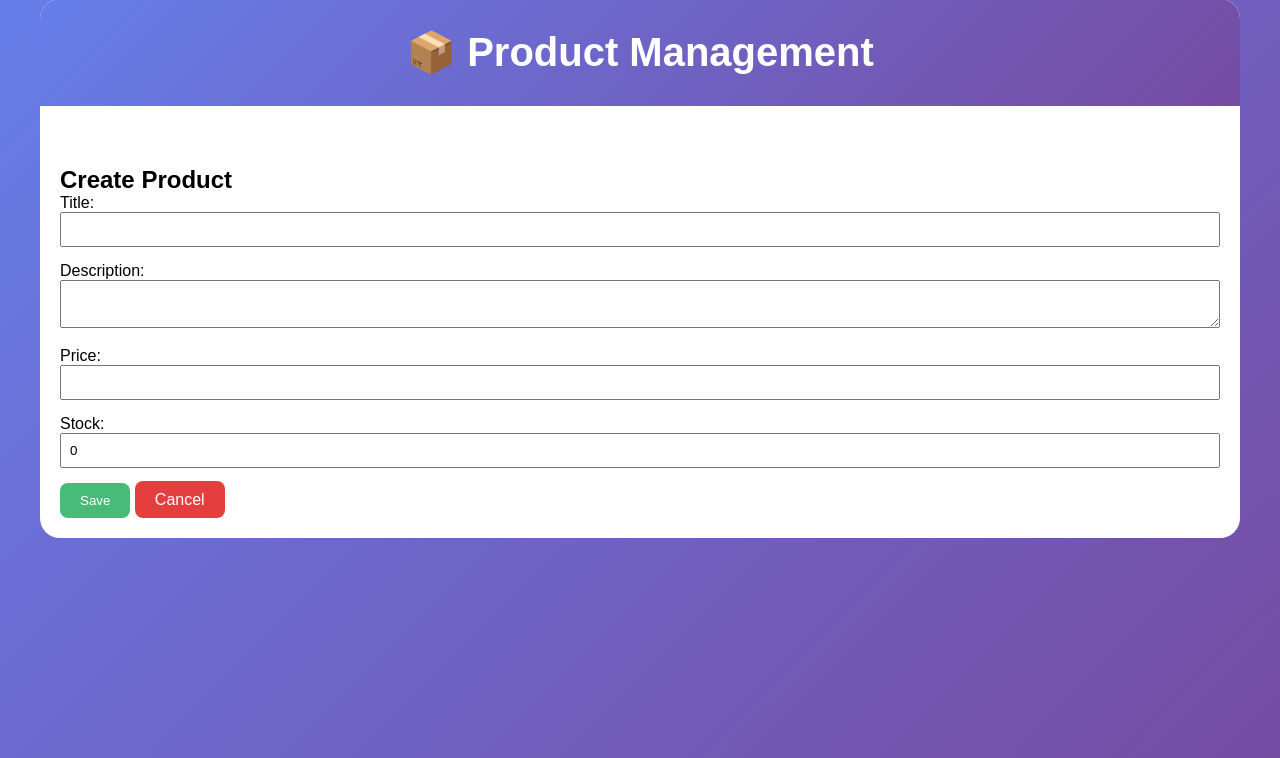
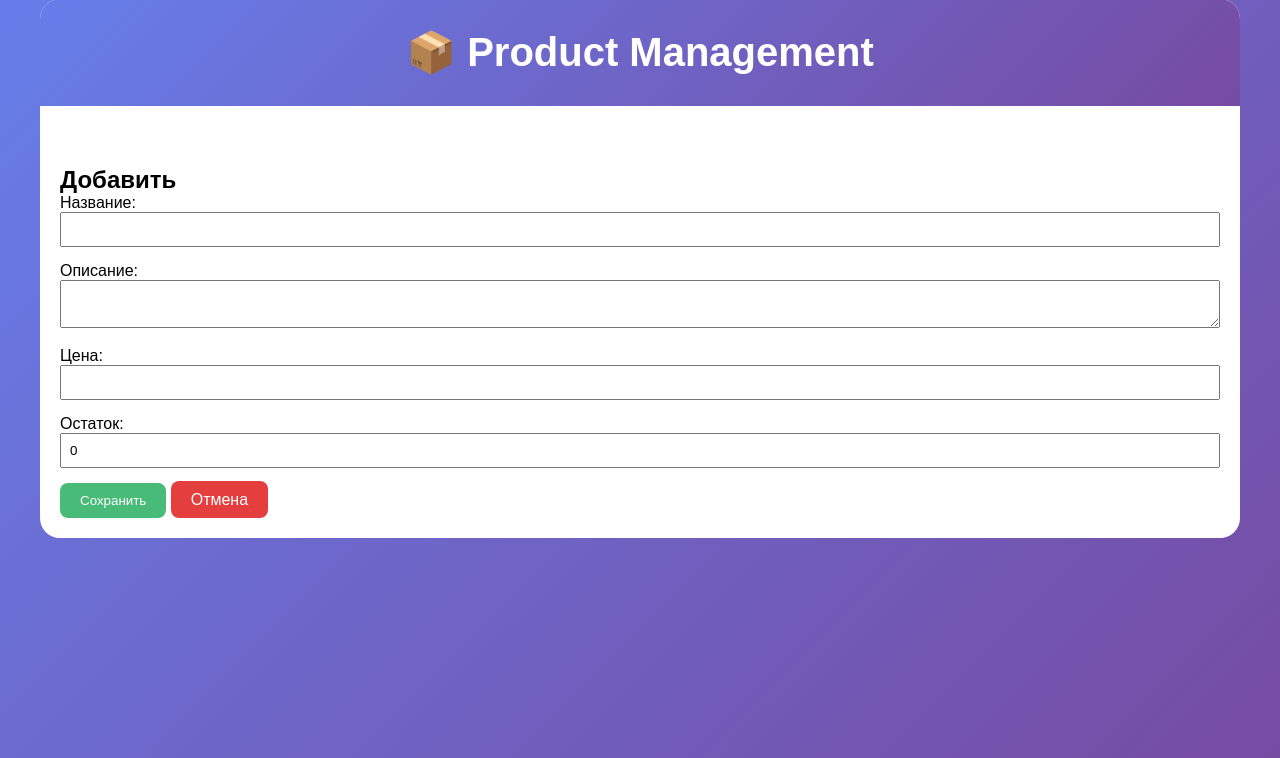
Before and after one commit to ValeriiaShefler/Microservices_products_task_5_Shefler, a Flask app: page /products/new in a window 1280 px wide. Shown: the part 21-779 px from the top of the page. Run offline with Flask 3, Linux system fonts and the light colour scheme.

Commit message:
fix: cosmetic changes

```diff
--- a/admin_panel/templates/index.html
+++ b/admin_panel/templates/index.html
@@ -5,14 +5,14 @@
 </div>
 <table style="width: 100%; border-collapse: collapse;">
     <thead>
-        <tr><th>ID</th><th>Title</th><th>Price</th><th>Stock</th><th>Actions</th></tr>
+        <tr><th>ID</th><th>Название</th><th>Цена</th><th>Остаток</th><th>Действия</th></tr>
     </thead>
     <tbody>
         {% for p in products %}
         <tr style="border-bottom: 1px solid #ddd;">
             <td>{{ p.id }}</td>
             <td>{{ p.title }}</td>
-            <td>${{ "%.2f"|format(p.price) }}</td>
+            <td class="price">{{ "%.2f"|format(p.price) }} ₽</td>
             <td>{{ p.stock }}</td>
             <td><a href="/products/{{ p.id }}/edit">✏️ Редактировать</a></td>
         </tr>
--- a/admin_panel/templates/product_form.html
+++ b/admin_panel/templates/product_form.html
@@ -1,26 +1,26 @@
 {% extends "base.html" %}
 
 {% block content %}
-<h2>{% if product %}Edit{% else %}Create{% endif %} Product</h2>
+<h2>{% if product %}Редактировать{% else %}Добавить{% endif %}</h2>
 
 <form method="POST" action="{% if product %}/products/{{ product.id }}{% else %}/products{% endif %}">
     <div style="margin-bottom: 15px;">
-        <label>Title:</label><br>
+        <label>Название:</label><br>
         <input type="text" name="title" value="{{ product.title if product else '' }}" required style="width: 100%; padding: 8px;">
     </div>
     <div style="margin-bottom: 15px;">
-        <label>Description:</label><br>
+        <label>Описание:</label><br>
         <textarea name="description" style="width: 100%; padding: 8px;">{{ product.description if product else '' }}</textarea>
     </div>
     <div style="margin-bottom: 15px;">
-        <label>Price:</label><br>
+        <label>Цена:</label><br>
         <input type="number" step="0.01" name="price" value="{{ product.price if product else '' }}" required style="width: 100%; padding: 8px;">
     </div>
     <div style="margin-bottom: 15px;">
-        <label>Stock:</label><br>
+        <label>Остаток:</label><br>
         <input type="number" name="stock" value="{{ product.stock if product else 0 }}" required style="width: 100%; padding: 8px;">
     </div>
-    <button type="submit" style="background: #48bb78; color: white; padding: 10px 20px; border: none; border-radius: 8px;">Save</button>
-    <a href="/" style="background: #e53e3e; color: white; padding: 10px 20px; text-decoration: none; border-radius: 8px;">Cancel</a>
+    <button type="submit" style="background: #48bb78; color: white; padding: 10px 20px; border: none; border-radius: 8px;">Сохранить</button>
+    <a href="/" style="background: #e53e3e; color: white; padding: 10px 20px; text-decoration: none; border-radius: 8px;">Отмена</a>
 </form>
 {% endblock %}
--- a/purchase_service/templates/product_detail.html
+++ b/purchase_service/templates/product_detail.html
@@ -7,7 +7,7 @@
 
 <div class="product-card">
     <p><strong>📝 Описание:</strong> {{ product.description or 'Нет описания' }}</p>
-    <p class="price">💰 Цена: ${{ "%.2f"|format(product.price) }}</p>
+    <p class="price">💰 Цена: {{ "%.2f"|format(product.price) }} ₽</p>
     <p class="stock">📦 Остаток: {{ product.stock }} шт.</p>
     <p>🆔 ID: {{ product.id }}</p>
     <p>📅 Создан: {{ product.created_at[:19] if product.created_at else 'Неизвестно' }}</p>
--- a/purchase_service/templates/products_list.html
+++ b/purchase_service/templates/products_list.html
@@ -31,7 +31,7 @@
         <tr>
             <td>{{ product.id }}</td>
             <td><strong>{{ product.title }}</strong></td>
-            <td class="price">${{ "%.2f"|format(product.price) }}</td>
+            <td class="price">{{ "%.2f"|format(product.price) }} ₽</td>
             <td class="{% if product.stock < 5 %}stock-low{% else %}stock{% endif %}">{{ product.stock }} шт.</td>
             <td>
                 <a href="/products/{{ product.id }}" class="btn btn-primary" style="padding: 4px 8px; font-size: 12px;">Подробнее</a>
--- a/purchase_service/templates/purchase_form.html
+++ b/purchase_service/templates/purchase_form.html
@@ -14,7 +14,7 @@
 {% if product %}
 <div class="product-card">
     <h2>{{ product.title }}</h2>
-    <p class="price">💰 Цена: ${{ "%.2f"|format(product.price) }}</p>
+    <p class="price">💰 Цена: {{ "%.2f"|format(product.price) }} ₽</p>
     <p class="stock">📦 Остаток: {{ product.stock }} шт.</p>
 </div>
 
--- a/purchase_service/templates/search_page.html
+++ b/purchase_service/templates/search_page.html
@@ -32,7 +32,7 @@
                     <td>{{ product.id }}</td>
                     <td><strong>{{ product.title }}</strong></td>
                     <td>{{ product.description[:50] if product.description else '-' }}{% if product.description and product.description|length > 50 %}...{% endif %}</td>
-                    <td class="price">${{ "%.2f"|format(product.price) }}</td>
+                    <td class="price">{{ "%.2f"|format(product.price) }} ₽</td>
                     <td>{{ product.stock }} шт.</td>
                     <td>
                         <a href="/products/{{ product.id }}" class="btn btn-primary" style="padding: 4px 8px; font-size: 12px;">Подробнее</a>
--- a/search_service/templates/search.html
+++ b/search_service/templates/search.html
@@ -66,7 +66,7 @@
         {% if product.description %}
         <div class="product-description">{{ product.description }}</div>
         {% endif %}
-        <div class="product-price">${{ "%.2f"|format(product.price) }}</div>
+        <div class="product-price">{{ "%.2f"|format(product.price) }} ₽</div>
         <div class="product-stock">📦 Остаток: {{ product.stock }} шт.</div>
         {% if product._score %}
         <div class="score">🎯 Релевантность: {{ "%.2f"|format(product._score) }}</div>
```
